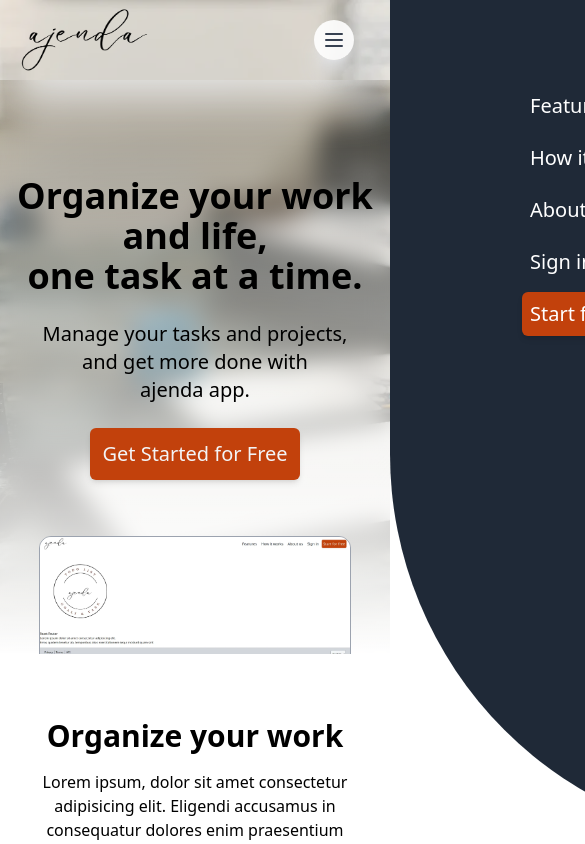
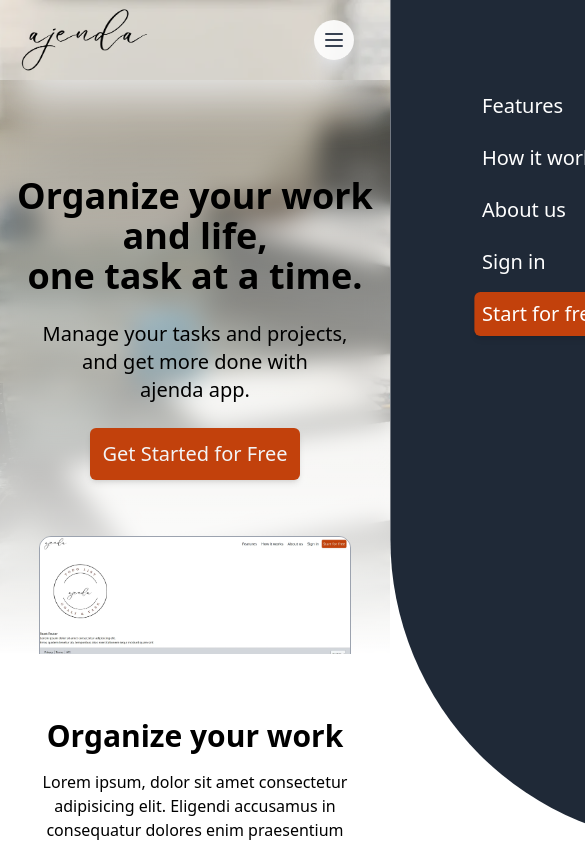
Before and after one commit to CodeX-computing/ajenda, a React (Create React App) app: page / in a window 390 px wide. Shown: the top 844 px of the page, 585 px wide, since content can reach past the window. Built offline with nearby package versions, Linux system fonts and the light colour scheme.

Commit message:
Fix Navigation

```diff
--- a/src/components/Navigation.jsx
+++ b/src/components/Navigation.jsx
@@ -17,14 +17,14 @@ function Navigation() {
       <Link to="/">
         <img src={logo} alt="logo" className="logo h-16" />
       </Link>
-      <ul className={`${isOpened ? 'translate-x-0' : 'translate-x-full'} duration-300 flex flex-col absolute h-screen w-full bg-gray-800 lg:bg-gray-700/0 backdrop-blur-50 text-white lg:text-gray-900 p-4 pl-32 pt-20 lg:pt-4 top-0 bottom-10 right-0 rounded-bl-full lg:rounded-none justify-start lg:justify-end items-start lg:flex-row lg:translate-x-0 z-10`}>
+      <ul className={`${isOpened ? 'translate-x-0' : 'translate-x-full'} duration-300 flex flex-col absolute h-screen bg-gray-800 lg:bg-gray-700/0 backdrop-blur-50 text-white lg:text-gray-900 lg:p-4 p-20 pt-20 lg:pt-4 top-0 bottom-10 right-0 rounded-bl-full lg:rounded-none justify-start lg:justify-end items-start lg:flex-row lg:translate-x-0 z-10`}>
         <li className="text-xl p-2 mx-1 my-1 lg:my-0 hover:bg-gray-600 lg:hover:bg-gray-200 rounded-md">
           <Link to="/features" onClick={() => toggleMenu(!isOpened)}>
             Features
           </Link>
         </li>
         <li className="text-xl p-2 mx-1 my-1 lg:my-0  hover:bg-gray-600 lg:hover:bg-gray-200 rounded-md">
-          <Link to="/tutorial" onClick={() => toggleMenu(!isOpened)}>
+          <Link to="/how" onClick={() => toggleMenu(!isOpened)}>
             How it works
           </Link>
         </li>
```
